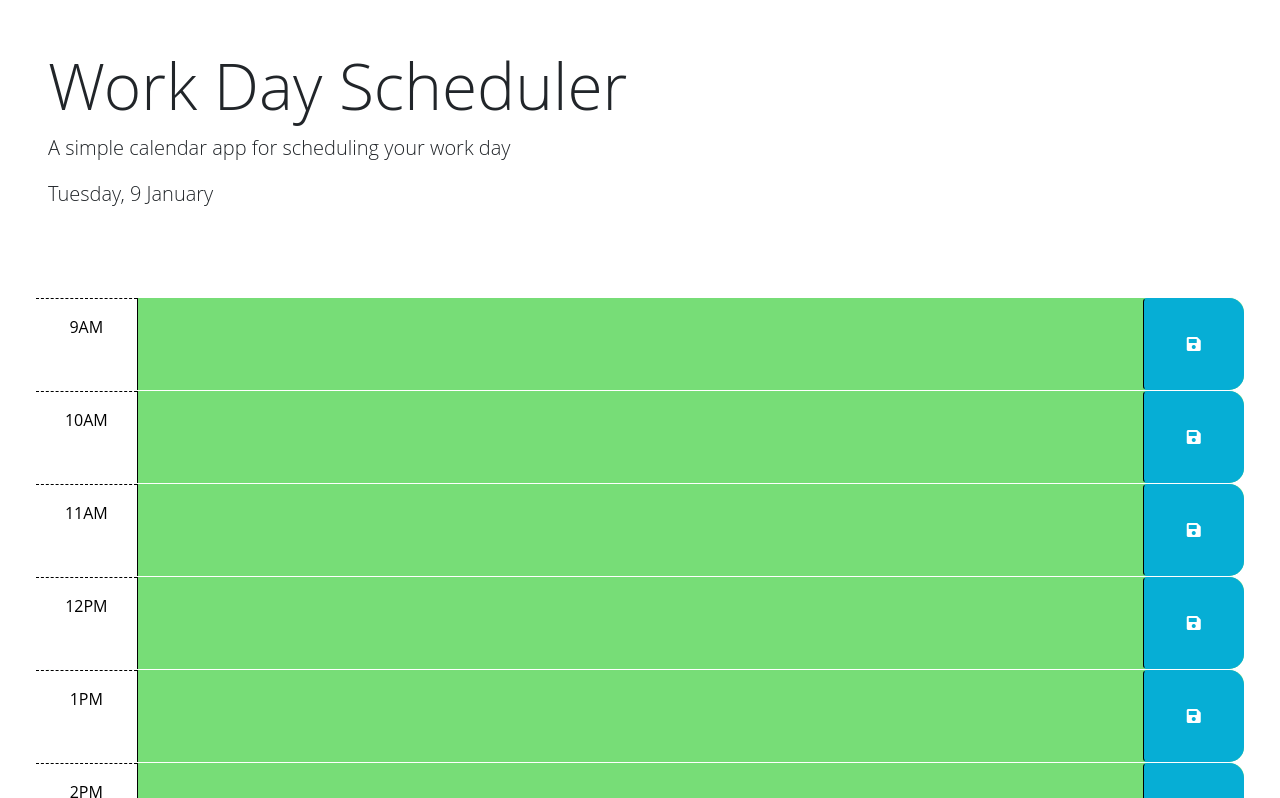
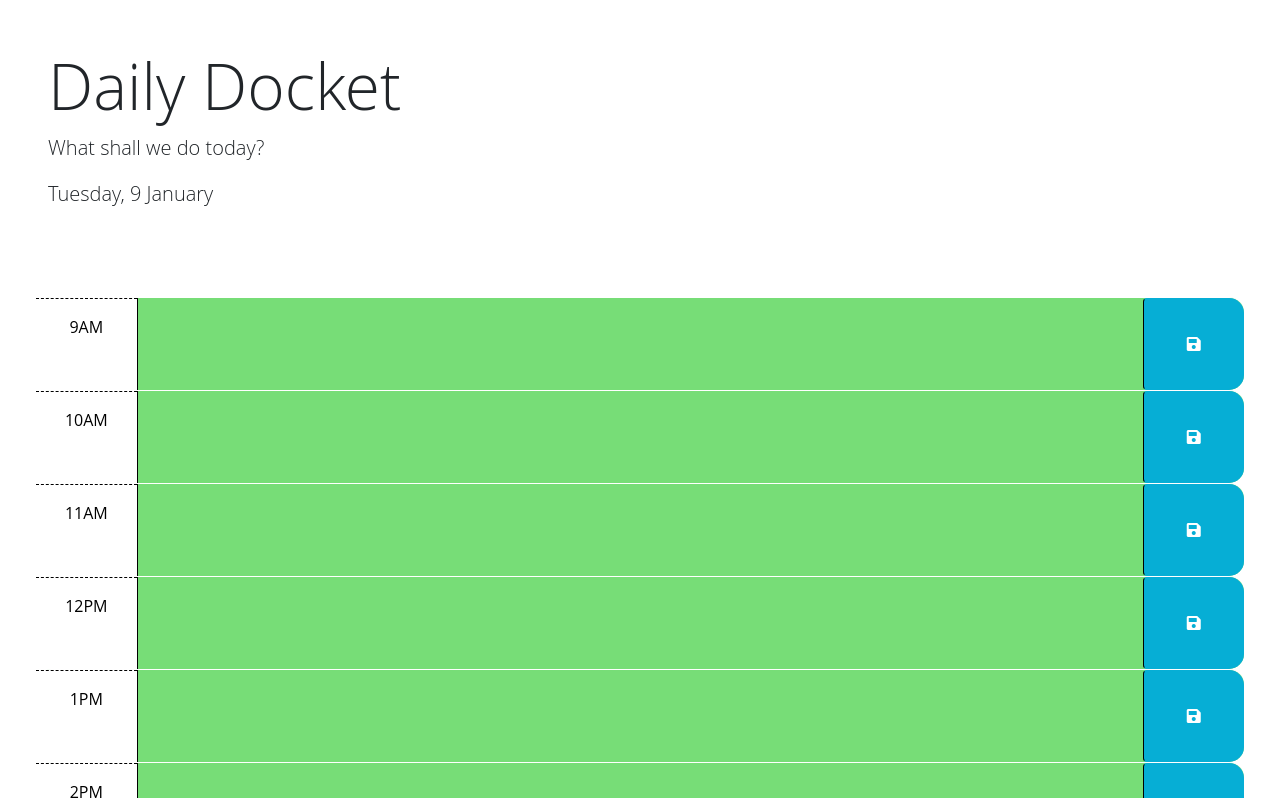
Before and after one commit to ag-bootcamp-umn/local-docket, a plain HTML site: page index.html in a window 1280 px wide. Shown: the top 798 px of the page. Drawn offline with nearby package versions, Linux system fonts and the light colour scheme.

Commit message:
Personalized title and heading, added readme and license

```diff
--- a/index.html
+++ b/index.html
@@ -21,13 +21,13 @@
       rel="stylesheet"
     />
     <link rel="stylesheet" href="./assets/css/style.css" />
-    <title>Work Day Scheduler</title>
+    <title>Daily Docket</title>
   </head>
 
   <body>
     <header class="p-5 mb-4">
-      <h1 class="display-3">Work Day Scheduler</h1>
-      <p class="lead">A simple calendar app for scheduling your work day</p>
+      <h1 class="display-3">Daily Docket</h1>
+      <p class="lead">What shall we do today?</p>
       <p id="currentDay" class="lead"></p>
     </header>
     <div class="planner container-fluid px-5">
```
Also changed, not shown: LICENSE.txt (added), 1 other file.
